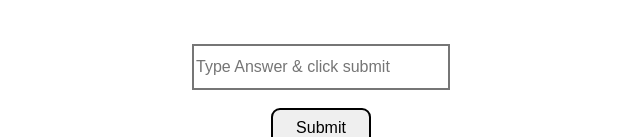
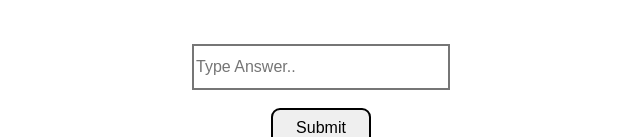
Before and after one commit to arshadumrethi/word_jumble, a plain HTML site: page index.html in a window 1280 px wide. Shown: the part 412-549 px from the top of the page, without its empty margins (319-959 px from the left). Drawn offline with Linux system fonts and the light colour scheme.

Commit message:
Change input form text

```diff
--- a/index.html
+++ b/index.html
@@ -33,7 +33,7 @@
 
     <div class="wrapper">
       <form class="" action="">
-        <input id="answer" type="text" placeholder="Type Answer & click submit" value="">
+        <input id="answer" type="text" placeholder="Type Answer.." value="">
         <br>
         <br>
         <button type="button" class="enter" onclick="match()">Submit</button>
```
